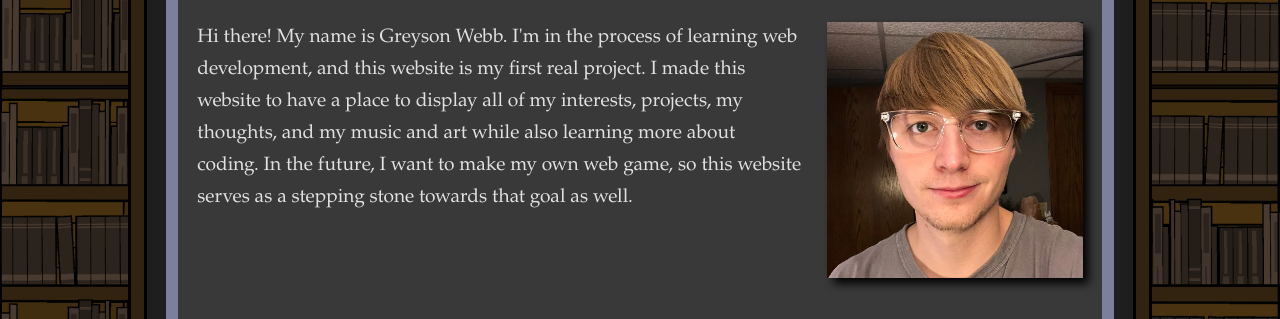
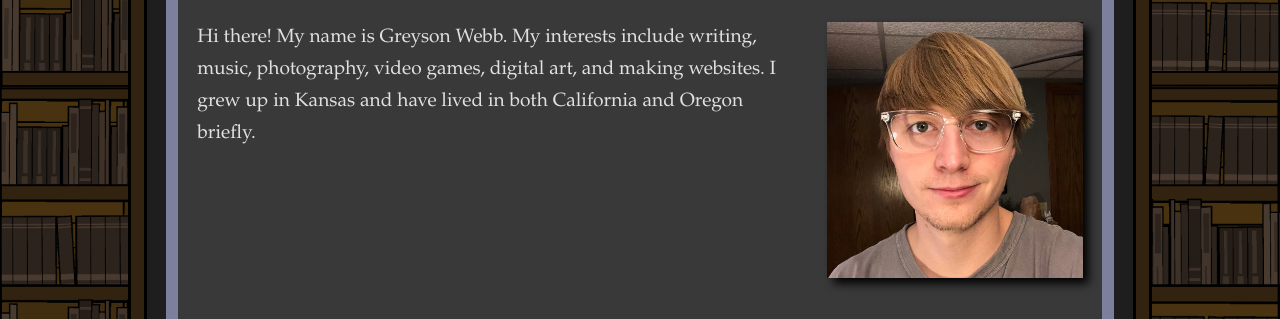
Before and after one commit to GreysonWe/personal-website, a plain HTML site: page index.html in a window 1280 px wide. Shown: the part 633-952 px from the top of the page. Drawn offline with Linux system fonts and the light colour scheme.

Commit message:
edit about me

```diff
--- a/index.html
+++ b/index.html
@@ -26,7 +26,7 @@
 
           <h2>About Me</h2>
           <div class="intro-content">
-            <p>Hi there! My name is Greyson Webb. I'm in the process of learning web development, and this website is my first real project. I made this website to have a place to display all of my interests, projects, my thoughts, and my music and art while also learning more about coding. In the future, I want to make my own web game, so this website serves as a stepping stone towards that goal as well.</p>
+            <p>Hi there! My name is Greyson Webb. My interests include writing, music, photography, video games, digital art, and making websites. I grew up in Kansas and have lived in both California and Oregon briefly.</p>
             <a href="img/about-me-pictures/full-size/profile-pic-2022.jpeg" target="_blank"><img src="img/about-me-pictures/thumbnail/profile-pic-thumbnail.jpg" alt="photo of me, Greyson"></a>
           </div>
 
```
